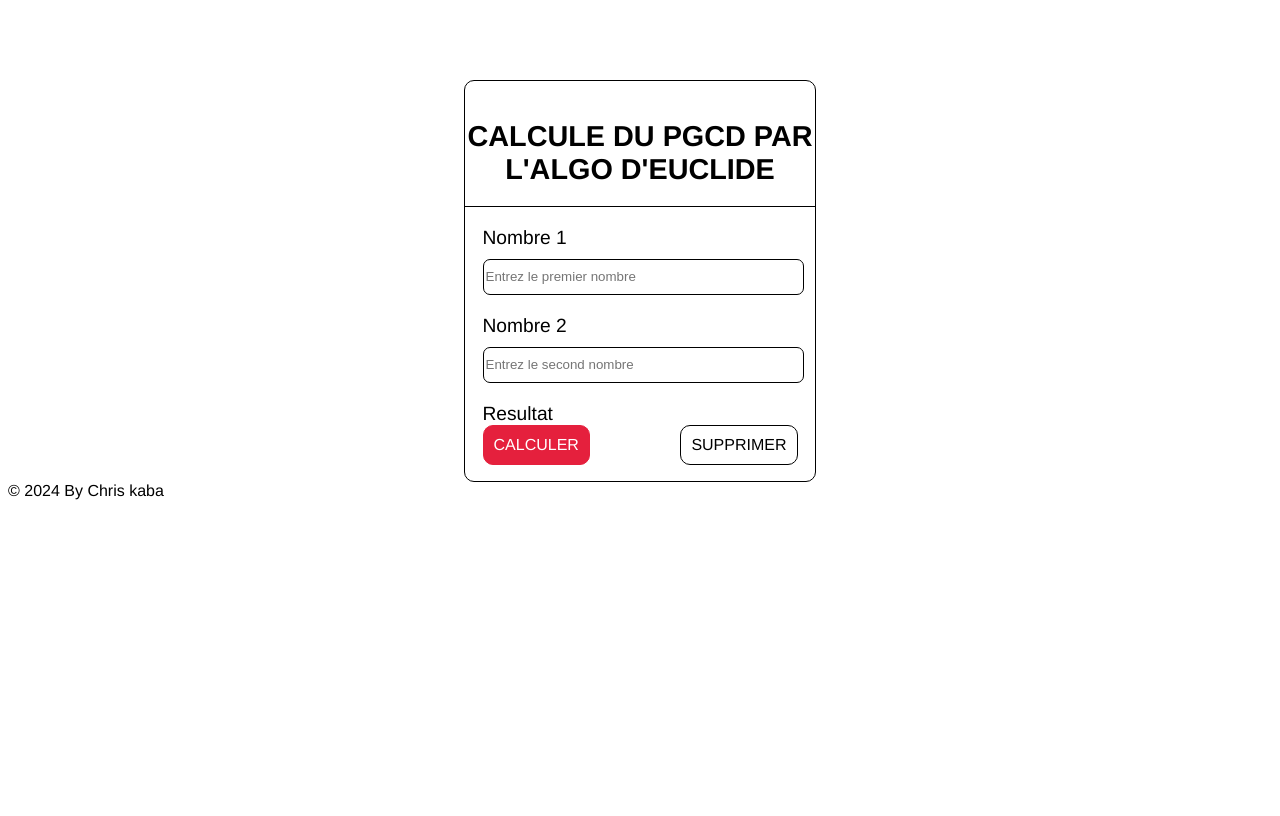
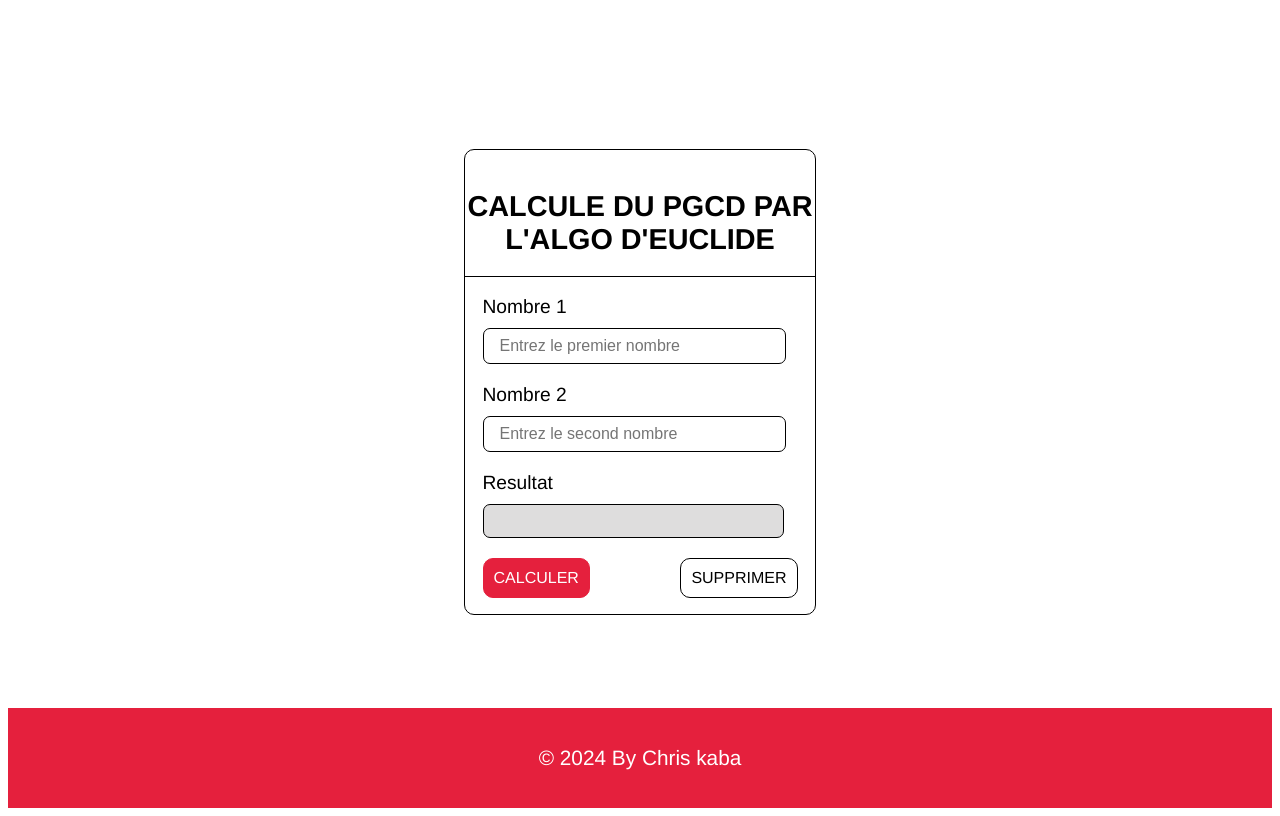
Before and after one commit to ChrisKABA/ALGO-EUCLIDE, a plain HTML site: page index.html in a window 1280 px wide. Both pictures are taken after a click on the element "CALCULER". Drawn offline with Linux system fonts and the light colour scheme.

Commit message:
Add files via upload

```diff
--- a/css/style.css
+++ b/css/style.css
@@ -1,8 +1,14 @@
 body{
     font-family:'Franklin Gothic Medium', 'Arial Narrow', Arial, sans-serif;
+    display: flex;
+    flex-direction: column;
+    justify-content: space-between;
+    min-height: 100vh;
+    padding: 0;
 }
 main{
     margin-top: 5rem;
+    margin-bottom: 2rem;
 }
 .container{
     max-width: 350px;
@@ -19,17 +25,22 @@ h1{
 label{
     font-size: 1.2rem;
 }
-input,textarea{
+input,.Resultat{
    margin-top: 10px;
    margin-bottom: 20px;
-   width: 100%;
+   width: 90%;
    height: 2rem;
    border: 1px solid black;
    border-radius: 7px;
+   font-size: 1rem;
+   padding-left: 1rem;
 }
 
-textarea{
+.Resultat{
+    display: flex;
+    align-items: center;
     background-color: rgb(222, 221, 221);
+    font-size: 1.3rem;
 }
 .content__item{
     width: 90%;
@@ -48,6 +59,7 @@ textarea{
 .button__item{
     border-radius: 10px;
     padding: 10px;
+    cursor: pointer;
 }
 .btn__primary{
     border: 1px solid #E5203D;
@@ -58,3 +70,12 @@ textarea{
     border: 1px solid black;
     color: black;
 }
+footer{
+    display: flex;
+    justify-content: center;
+    align-items: center;
+    background-color: #E5203D;
+    color: white;
+    font-size: 1.3rem;
+    height: 100px;
+}
--- a/js/euclide.js
+++ b/js/euclide.js
@@ -1,12 +1,34 @@
     let inputElement1 = document.getElementById("nombre1");
     let inputElement2 = document.getElementById("nombre2");
-    let r1 = inputElement1.value;
-    let r2 = inputElement2.value;
-    // while (r2 !== 0) {
-    //   q = r1/r2;
-    //   r =  r1 - q * r2;
-    //   r = r1;
-    //   r2 = r;
-    // }
-    // return r2
-    // console.log(r2);
+    let resultat = document.getElementById("Resultat");
+
+
+    let algoEuclide = () =>{
+        let r1 = inputElement1.value;
+        let r2 = inputElement2.value;
+        if (r1 && r2){
+            console.log(r2);
+            r1 = validator(r1) ? parseInt(r1) : 0;
+            r2 = validator(r2) ? parseInt(r2) : 0;
+            while (r2 !== 0) {
+            q = Math.floor(r1 / r2);
+            r =  r1 - q * r2;
+            r1 = r2;
+            r2 = r;
+            }
+        }
+        resultat.innerHTML = ""
+        resultat.innerHTML = r1
+    }
+
+
+    let validator = (data) =>{
+        return !isNaN(data);
+    }
+
+
+    let deleted = () =>{
+        inputElement1.value = ""
+        inputElement2.value = ""
+        resultat.innerHTML = ""
+    }
```
